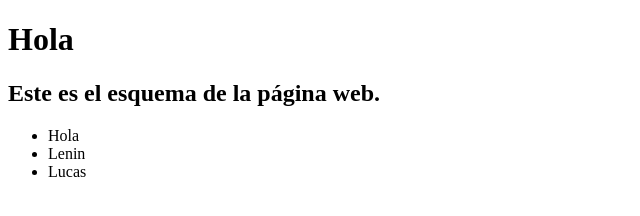
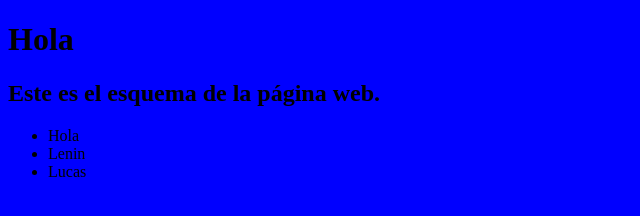
Before and after one commit to leninjo/Numero-Aleatorio-Ruby, a plain HTML site: page index.html in a window 1280 px wide. Shown: the whole page, without its empty margins (0-640 px from the left). Drawn offline with Linux system fonts and the light colour scheme.

Commit message:
Cambie el color del fondo
Muy blanco

```diff
--- a/index.html
+++ b/index.html
@@ -7,6 +7,11 @@
     <title>GitHub</title>
 </head>
 <body>
+    <style>
+        html{
+            background: blue;
+        }
+    </style>
     <h1>Hola</h1>
     <h2>Este es el esquema de la página web.</h2>
     <ul>
```
